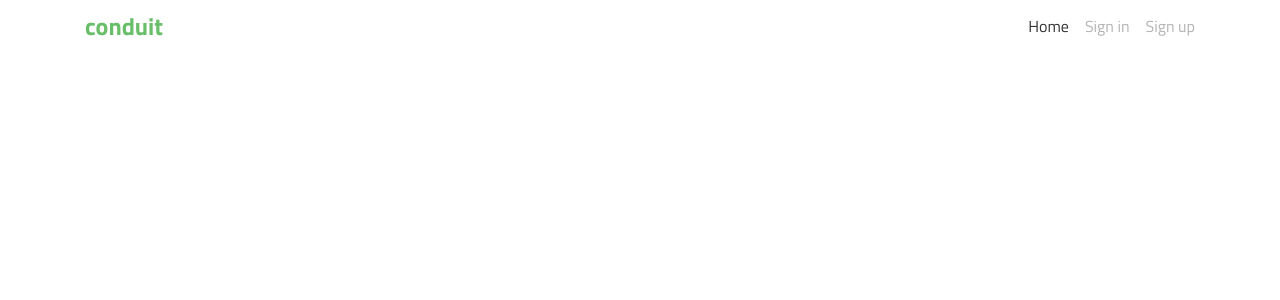
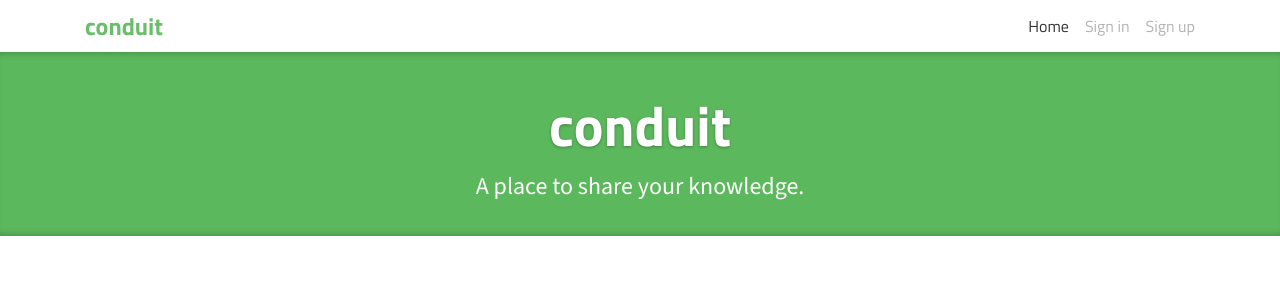
Before and after one commit to Evdokiaaa/Conduit, a React (Vite) app: page / in a window 1280 px wide. Shown: the top 300 px of the page. Built offline with nearby package versions, Linux system fonts and the light colour scheme.

Commit message:
Added banner

```diff
--- a/index.html
+++ b/index.html
@@ -10,6 +10,10 @@
       href="https://fonts.googleapis.com/css2?family=Titillium+Web:wght@200;300;400;600;700;900&display=swap"
       rel="stylesheet"
     />
+    <link
+      href="https://fonts.googleapis.com/css2?family=Source+Sans+3:wght@200..900&display=swap"
+      rel="stylesheet"
+    />
 
     <title>Conduit Clone | React + TS + Redux</title>
   </head>
--- a/src/App.tsx
+++ b/src/App.tsx
@@ -1,10 +1,16 @@
+import Banner from "./components/Banner";
+import Container from "./components/Container";
 import Header from "./components/Header";
 
 const App = () => {
   return (
-    <div className="container">
+    <>
       <Header />
-    </div>
+      <main className="main">
+        <Banner />
+        <Container></Container>
+      </main>
+    </>
   );
 };
 
--- a/src/assets/style.scss
+++ b/src/assets/style.scss
@@ -3,6 +3,9 @@
   --green-bold: rgb(77, 133, 58);
   --green-secondary: rgb(52, 120, 52);
   --grey: rgba(232, 230, 227, 0.6);
+  --white: #fff;
+  --green-banner: #5cb85c;
+  --ff-sans: "Source Sans 3", sans-serif;
 }
 * {
   margin: 0;
--- /dev/null
+++ b/src/components/Banner/index.tsx
@@ -0,0 +1,15 @@
+import Container from "../Container";
+import "./style.scss";
+
+const Banner = () => {
+  return (
+    <div className="banner">
+      <Container>
+        <h1 className="banner__logo">conduit</h1>
+        <p className="banner__subtitle">A place to share your knowledge.</p>
+      </Container>
+    </div>
+  );
+};
+
+export default Banner;
--- /dev/null
+++ b/src/components/Banner/style.scss
@@ -0,0 +1,22 @@
+.banner {
+  color: var(--white);
+  padding: 2rem;
+  background: var(--green-banner);
+  box-shadow: inset 0 8px 8px -8px rgba(0, 0, 0, 0.3),
+    inset 0 -8px 8px -8px rgba(0, 0, 0, 0.3);
+  &__logo {
+    text-shadow: 0 1px 3px rgba(0, 0, 0, 0.3);
+    font-weight: 700;
+    text-align: center;
+    font-size: 3.5rem;
+  }
+  &__subtitle {
+    color: var(--white);
+    text-align: center;
+    font-size: 1.5rem;
+    font-weight: 300;
+    margin-bottom: 0;
+    margin-bottom: 0;
+    font-family: var(--ff-sans);
+  }
+}
--- /dev/null
+++ b/src/components/Container/index.tsx
@@ -0,0 +1,7 @@
+import { FC, PropsWithChildren } from "react";
+interface ContainerProps {}
+const Container: FC<PropsWithChildren<ContainerProps>> = ({ children }) => {
+  return <div className="container">{children}</div>;
+};
+
+export default Container;
--- a/src/components/Header/index.tsx
+++ b/src/components/Header/index.tsx
@@ -1,9 +1,11 @@
 import { Link, NavLink } from "react-router-dom";
 import "./style.scss";
+import Container from "../Container";
 
 const Header = () => {
   return (
     <header className="header">
+      <Container>
         <nav className="nav">
           <div>
             <Link className="nav__logo" to="/">
@@ -43,6 +45,7 @@ const Header = () => {
             </li>
           </ul>
         </nav>
+      </Container>
     </header>
   );
 };
```
Lines whose indentation alone changed are shown as unchanged.
